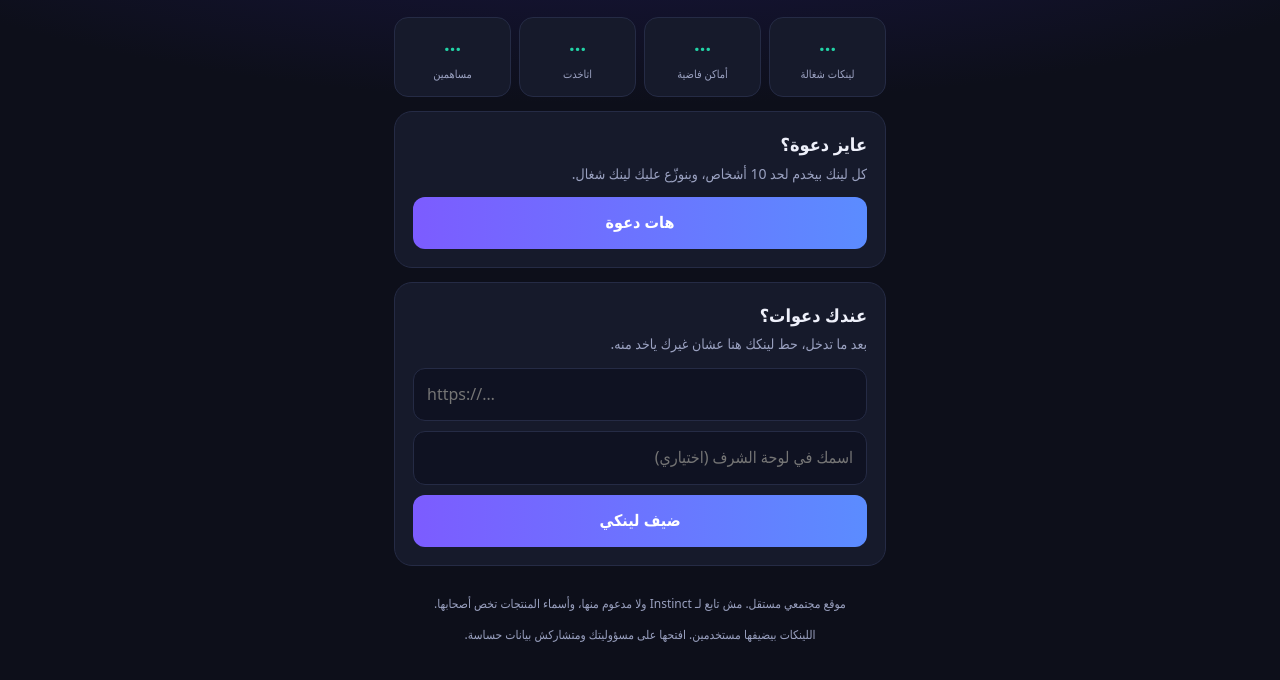
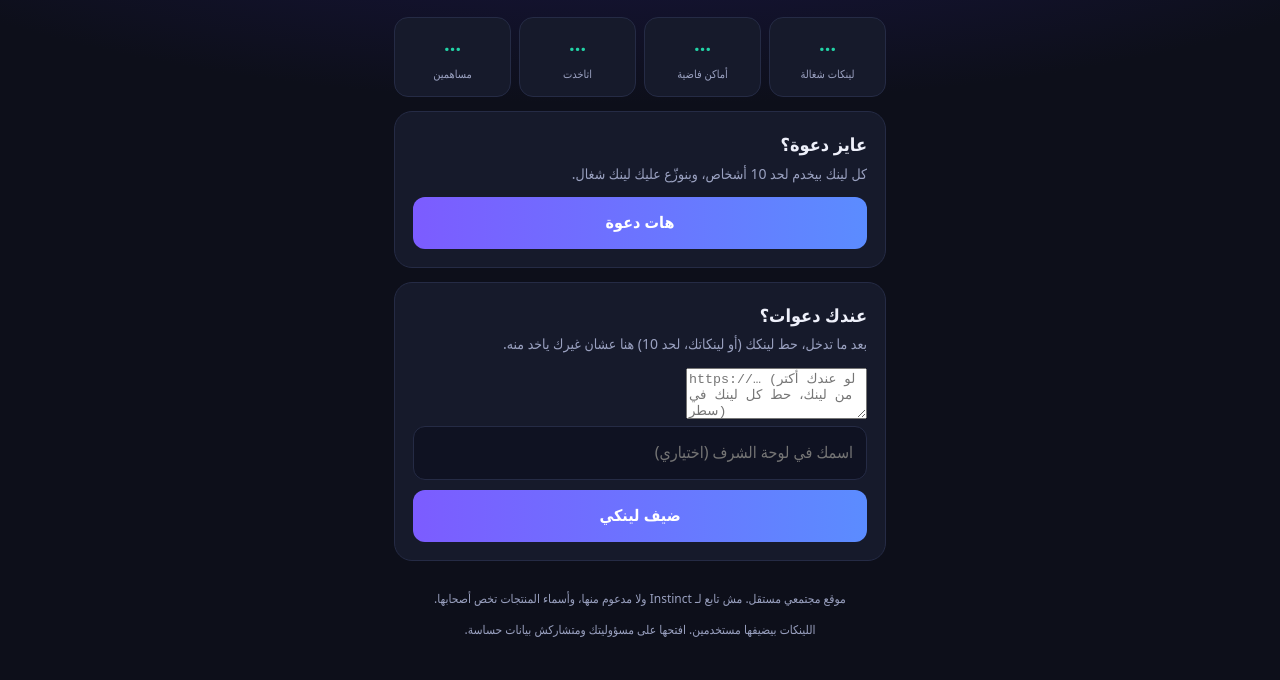
Before and after one commit to dawaty-invite-hub/dawaty, a website: page index.html in a window 1280 px wide. Shown: the part 104-784 px from the top of the page. Drawn offline with Linux system fonts and the light colour scheme; no server answers.

Commit message:
Update invitation text and input fields in HTML

```diff
--- a/index.html
+++ b/index.html
@@ -25,9 +25,9 @@
 </section>
 <section class="card">
   <h2>عندك دعوات؟</h2>
-  <p class="muted">بعد ما تدخل، حط لينكك هنا عشان غيرك ياخد منه.</p>
+  <p class="muted">بعد ما تدخل، حط لينكك (أو لينكاتك، لحد 10) هنا عشان غيرك ياخد منه.</p>
   <form id="add" autocomplete="off">
-    <input id="url" type="url" inputmode="url" placeholder="https://…" required dir="ltr">
+    <textarea id="url" rows="3" inputmode="url" placeholder="https://… (لو عندك أكتر من لينك، حط كل لينك في سطر)" required dir="ltr"></textarea>
     <input id="name" maxlength="24" placeholder="اسمك في لوحة الشرف (اختياري)">
     <input name="website" id="website" tabindex="-1" autocomplete="off" class="hp" aria-hidden="true">
     <button class="primary" type="submit">ضيف لينكي</button>
```
